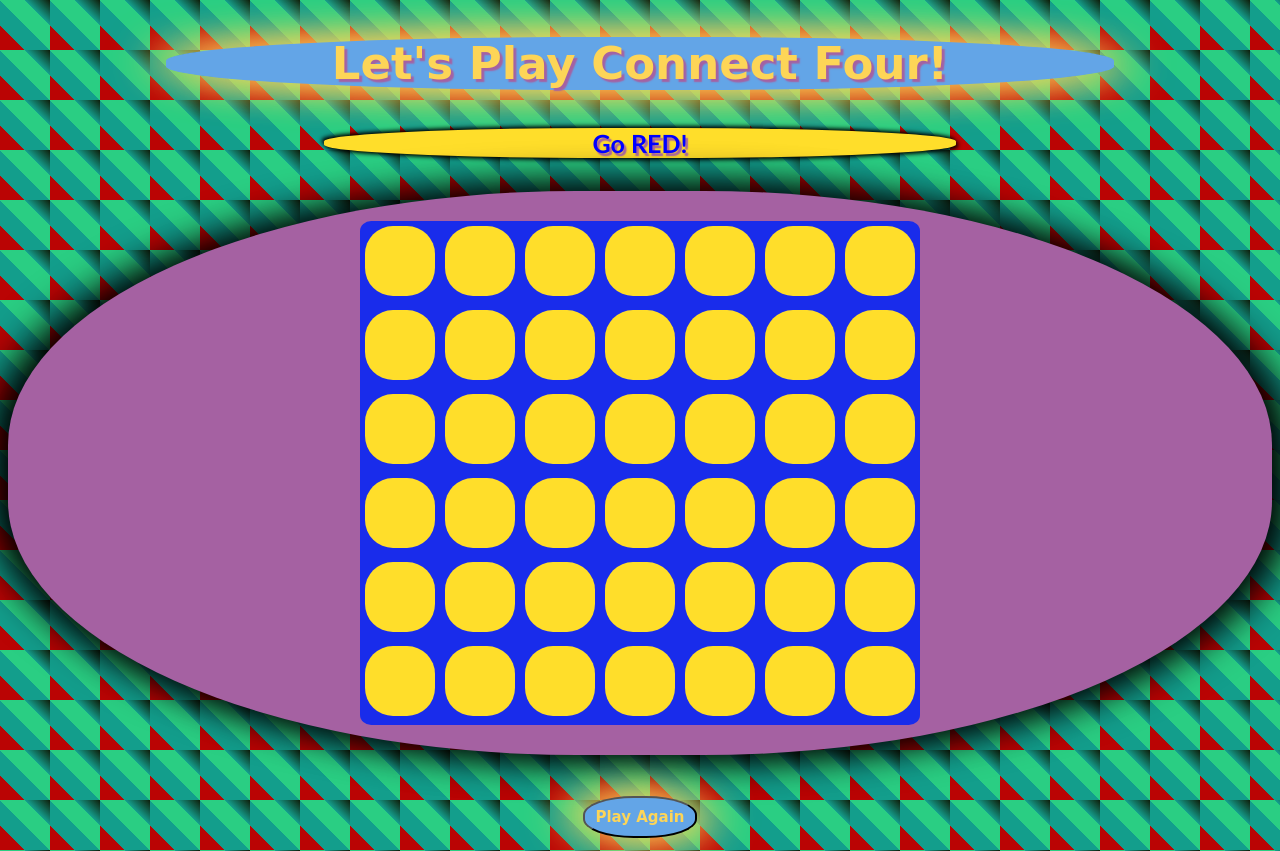
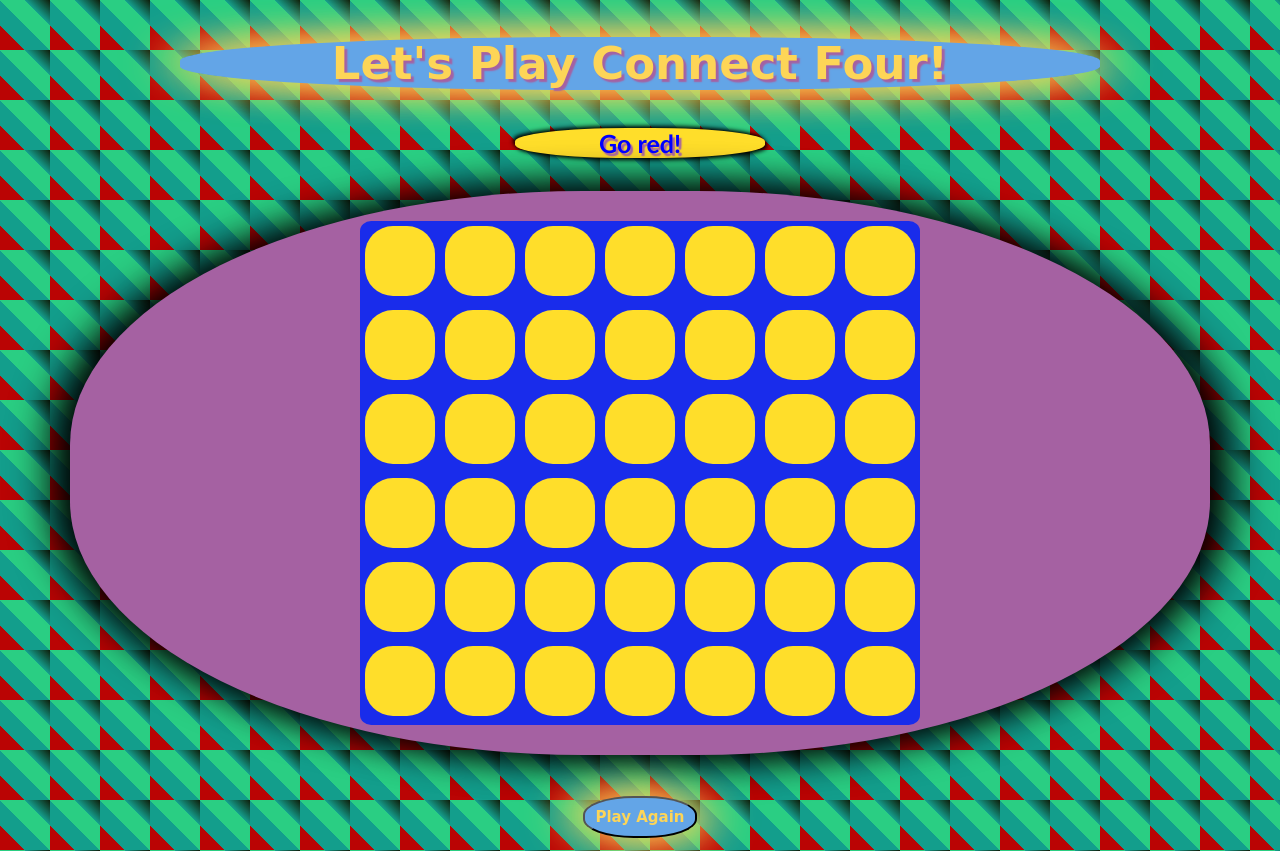
Before and after one commit to amitzed/amitzed.connect4, a PHP site: page / in a window 1280 px wide. Run offline with PHP 8.4, Linux system fonts and the light colour scheme; some libraries are stand-ins or nearby versions.

Commit message:
final touches

```diff
--- a/app.js
+++ b/app.js
@@ -1,3 +1,4 @@
+
 
 // first make grid
 $(document).ready(function() {
--- a/connectfour.js
+++ b/connectfour.js
@@ -32,7 +32,7 @@ class Connect4 {
         .attr('data-col', col) //you can pass the desired attribute (the column index)
         .attr('data-row', row); //pass attribute for ROW index
 
-        //  Create 6 colums with a For loop
+        //  Create 6 columns with a For loop
      $row.append($col);
     }
      $board.append($row);
@@ -114,7 +114,7 @@ class Connect4 {
        i < that.ROWS &&
        j >= 0 &&
        j < that.COLS &&
-       $next.data('player') === that.player //says while the now player is equal to thr "emptied" other player, we continue the loop in increments using total++
+       $next.data('player') === that.player //says while the now player is equal to the "emptied" other player, we continue the loop in increments using total++
      ) {
       total++;
       i += direction.i;
--- a/index.html
+++ b/index.html
@@ -19,7 +19,7 @@
     </div>
 
     <div class="heading2">
-     <h4>Go <span id="player">RED</span>!</h4>
+     <h4>Go <span id="player">red</span>!</h4>
     </div>
 
     <div class="board">
@@ -30,5 +30,6 @@
     <button id="playagain">Play Again
       <div class="refresh"></div>
     </button>
+
   </body>
 </html>
--- a/style.css
+++ b/style.css
@@ -16,6 +16,9 @@ body {
   font-family: "Comic Sans MS", cursive, sans-serif;
   font-size: 30px;
   text-shadow: 0.1em 0.1em 0.05em #a561a2;
+  max-width: 920px;
+  margin: 0 auto !important;
+  float: none !important;
   animation: spin 1s 1 linear;
   animation-iteration-count: 1;
 }
@@ -31,6 +34,9 @@ body {
   font-family: "Trebuchet MS", Helvetica, sans-serif;
   font-size: 25px;
   text-shadow: 0.1em 0.1em 0.05em #a561a2;
+  max-width: 250px;
+  margin: 0 auto !important;
+  float: none !important;
   animation: size-in 1.5s 1;
   /* color animation below */
   animation-name: rainbow-move-change;
@@ -66,6 +72,10 @@ body {
   padding: 30px 30px;
   overflow: scroll;
   box-shadow: 20px 2px 40px black, -20px -2px 40px black;
+  max-width: 1080px;
+  margin: 0 auto !important;
+  float: none !important;
+  /* movement animation below */
   animation-duration: 500ms;
   animation-iteration-count: 3;
   animation-timing-function: linear;
@@ -84,6 +94,7 @@ body {
         transform:rotate(360deg);
     }
 }
+
 
 .col {
   width: 70px;
```
Also changed, not shown: images/finger.png (deleted).
